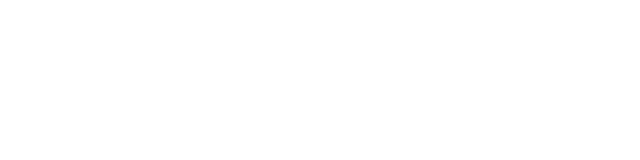
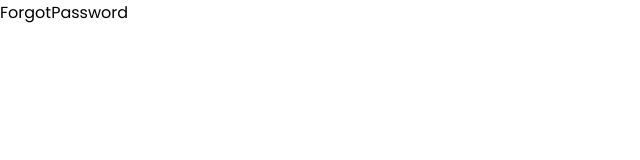
Before and after one commit to Fiifisapp/React_Hunter, a React (Create React App) app: page /forgot in a window 1280 px wide. Before the commit this address had no page. Shown: the top 160 px of the page, without its empty margins (0-640 px from the left). Built offline with nearby package versions, Linux system fonts and the light colour scheme.

Commit message:
imported pages

```diff
--- a/src/App.js
+++ b/src/App.js
@@ -1,6 +1,7 @@
 import {BrowserRouter as Router, Route, Routes} from 'react-router-dom';
 import LandingPage from './componets/LandingPage';
 import Auth from './componets/Auth';
+import ForgotPassword from './componets/ForgotPassword';
 
 function App() {
   return (
@@ -8,6 +9,7 @@
       <Routes>
         <Route path="/" element={<LandingPage/>}/>
         <Route path="/auth" element={<Auth/>}/>
+        <Route path="/forgot" element={<ForgotPassword/>}/>
       </Routes>
     </Router>
   );
```
